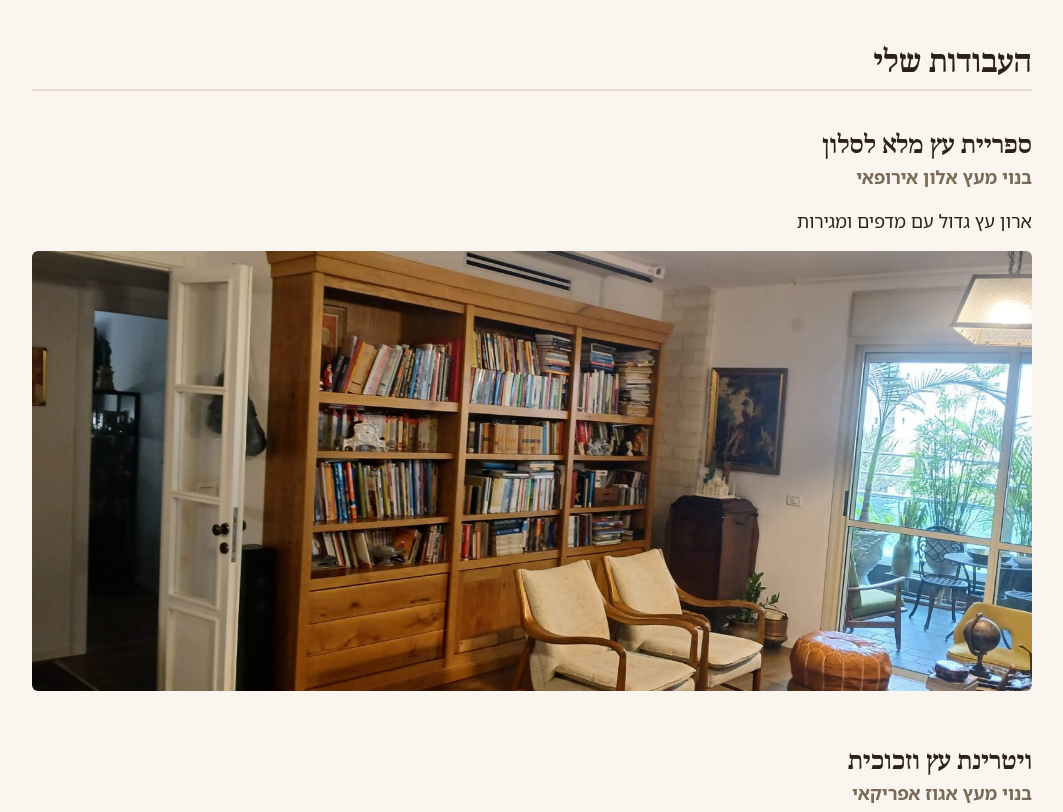
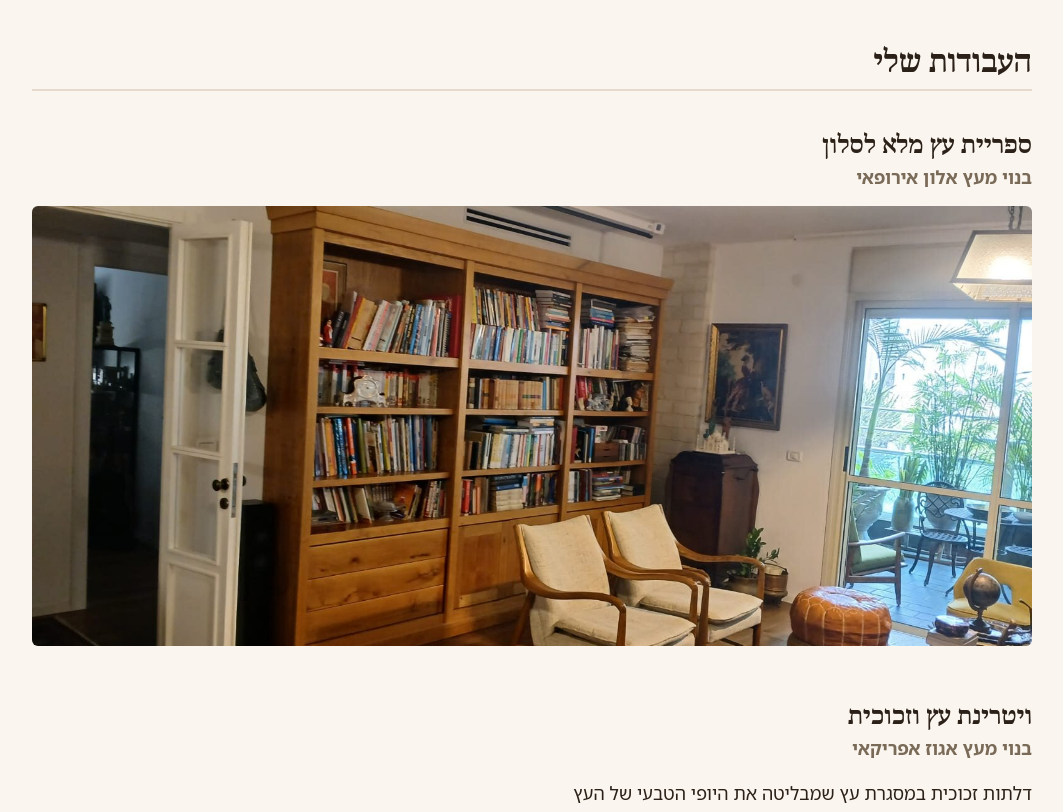
Before and after one commit to ehudettun/yaakov-nagarut, a plain HTML site: page index.html in a window 1280 px wide. Shown: the part 901-1713 px from the top of the page, without its empty margins (108-1171 px from the left). Drawn offline with Linux system fonts and the light colour scheme.

Commit message:
Remove library description

```diff
--- a/index.html
+++ b/index.html
@@ -21,7 +21,7 @@ h2{font:700 30px "Noto Serif Hebrew",Georgia,serif;border-bottom:2px solid var(-
 <header class="hero"><div><h1>יעקב נגרות</h1><p>עבודות נגרות עם נשמה</p></div></header>
 <main><p class="intro">לצד עבודתי בתחום הרפואה המשלימה, אני ממשיך לטפח אהבה ותיקה נוספת שלי – יצירת עבודות נגרות עם נשמה ואופי. בסדנה שלי באבירים שבגליל אני יוצר רהיטים ועבודות עץ מיוחדות עבור אנשים מכל רחבי הארץ, שמעריכים עבודת יד, איכות ותשומת לב לפרטים הקטנים. את העבודות אני יוצר בזמני הפנוי, בקצב שלי, בלי לחץ ובלי קיצורי דרך, מתוך הנאה מהתהליך ומהיצירה עצמה. לכן, אם אתם מחפשים משהו מיוחד, שנעשה באהבה ובסבלנות, ולא ממהרים לקבל אותו – אשמח ליצור אותו עבורכם.</p>
 <h2>העבודות שלי</h2>
-<section class="work"><h3>ספריית עץ מלא לסלון</h3><p class="wood" style="color:#7a6a58;font-weight:600">בנוי מעץ אלון אירופאי</p><p>ארון עץ גדול עם מדפים ומגירות</p><div class="imgs"><img src="img/library.jpg" alt="ארון ספרייה מעץ"></div></section>
+<section class="work"><h3>ספריית עץ מלא לסלון</h3><p class="wood" style="color:#7a6a58;font-weight:600">בנוי מעץ אלון אירופאי</p><div class="imgs"><img src="img/library.jpg" alt="ארון ספרייה מעץ"></div></section>
 <section class="work"><h3>ויטרינת עץ וזכוכית</h3><p class="wood" style="color:#7a6a58;font-weight:600">בנוי מעץ אגוז אפריקאי</p><p>דלתות זכוכית במסגרת עץ שמבליטה את היופי הטבעי של העץ</p><div class="imgs one"><img src="img/vitrine.jpg" alt="ויטרינת עץ וזכוכית"></div></section>
 <section class="work"><h3>שולחן סלון מעץ מלא</h3><p class="wood" style="color:#7a6a58;font-weight:600">בנוי מעץ אורן ישראלי</p><p>חצי גזע עץ, ששומר על המראה הטבעי שלו</p><div class="imgs"><img src="img/table1.jpg" alt="שולחן סלון מעץ מלא"><img src="img/table2.jpg" alt="שולחן סלון, זווית נוספת"></div></section>
 <section class="work"><h3>ארונית לפטיפון</h3><p class="wood" style="color:#7a6a58;font-weight:600">בנוי מעץ מהגוני</p><p>קווים מעוגלים, מקום למגבר ולאוסף התקליטים</p><div class="imgs one"><img src="img/record.jpg" alt="ארונית עץ לפטיפון"></div></section>
```
